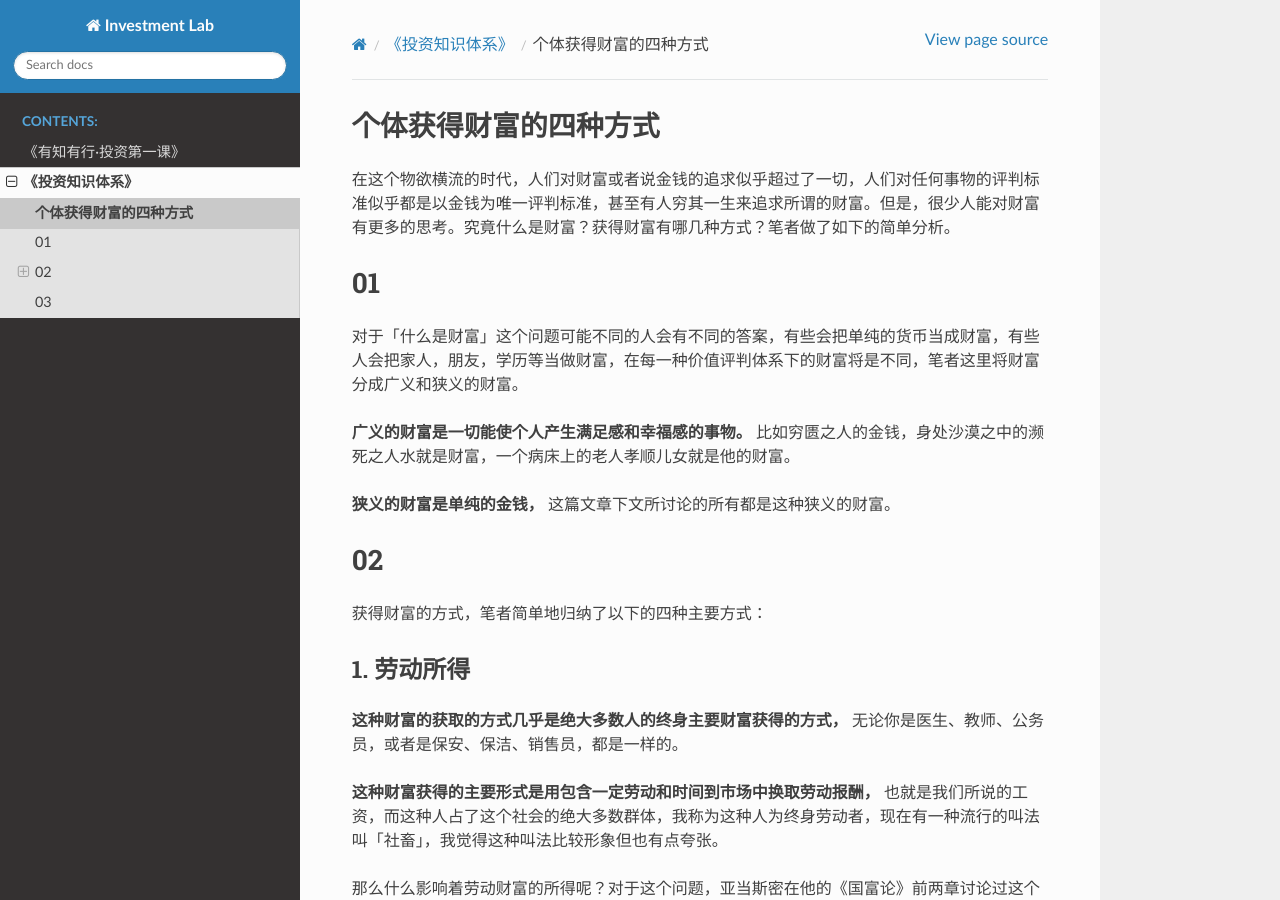
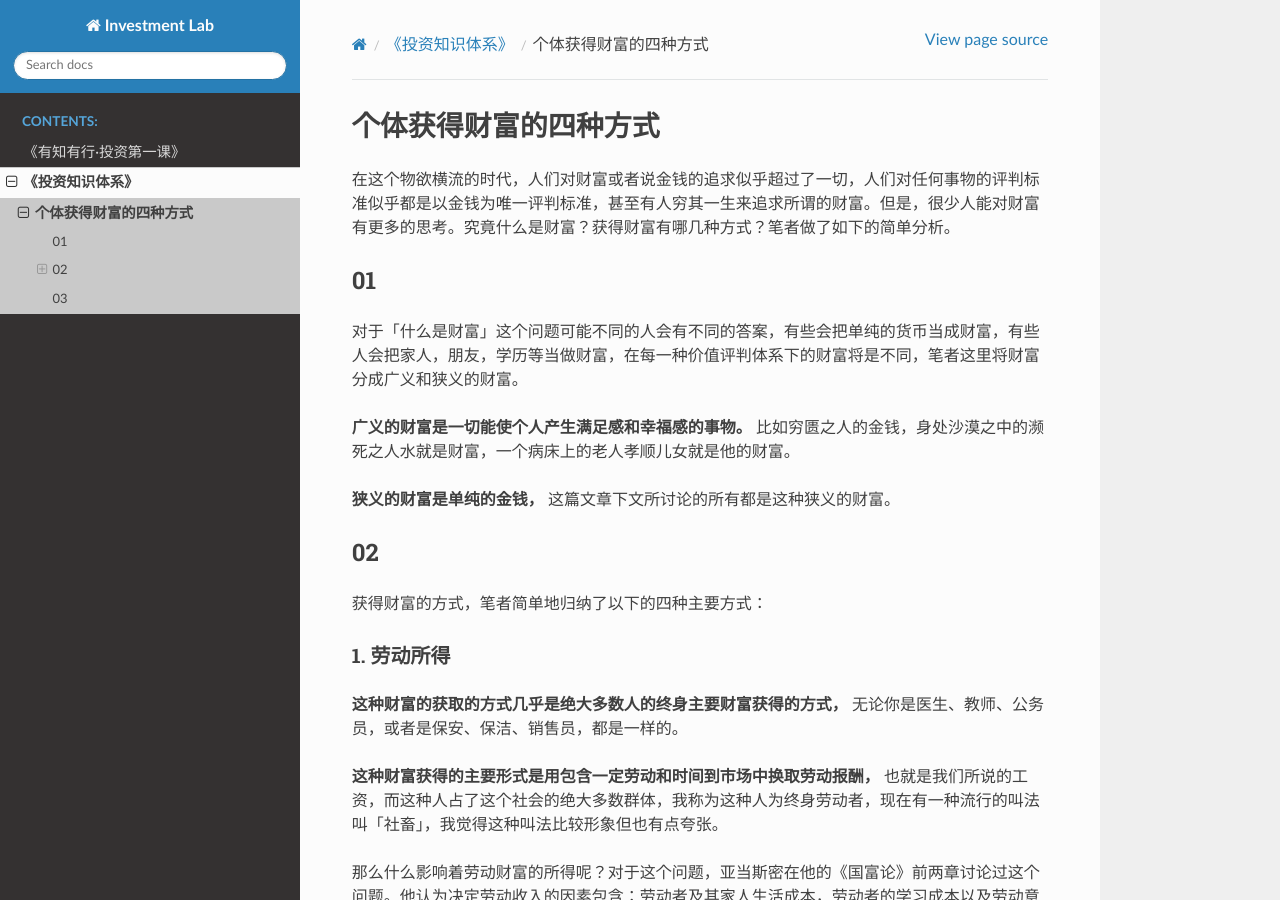
Before and after one commit to ahfywff/investment_lab, a Sphinx documentation site: the page built from source/tzzstx/01.md, in a window 1280 px wide and 900 px high. Built offline with Sphinx 7.4.7 and the Read the Docs theme 2.0.0, drawn with Linux system fonts in a browser that asks for light colours.

Commit message:
Update 01.md

```diff
--- a/source/tzzstx/01.md
+++ b/source/tzzstx/01.md
@@ -2,7 +2,7 @@
 
 在这个物欲横流的时代，人们对财富或者说金钱的追求似乎超过了一切，人们对任何事物的评判标准似乎都是以金钱为唯一评判标准，甚至有人穷其一生来追求所谓的财富。但是，很少人能对财富有更多的思考。究竟什么是财富？获得财富有哪几种方式？笔者做了如下的简单分析。
 
-# 01
+## 01
 
 对于「什么是财富」这个问题可能不同的人会有不同的答案，有些会把单纯的货币当成财富，有些人会把家人，朋友，学历等当做财富，在每一种价值评判体系下的财富将是不同，笔者这里将财富分成广义和狭义的财富。
 
@@ -10,11 +10,11 @@
 
 **狭义的财富是单纯的金钱，** 这篇文章下文所讨论的所有都是这种狭义的财富。
 
-# 02
+## 02
 
 获得财富的方式，笔者简单地归纳了以下的四种主要方式：
 
-## 1. 劳动所得
+### 1. 劳动所得
 
 **这种财富的获取的方式几乎是绝大多数人的终身主要财富获得的方式，** 无论你是医生、教师、公务员，或者是保安、保洁、销售员，都是一样的。
 
@@ -32,19 +32,19 @@
 
 虽然大多数人都是以这种方式获得财富，但是极少的人能通过这种方式跳出到其他的财富获取来源，这些人只有通过不断劳动才能维持生活的现状，和笔者一样，可能终身都无法突破这种结局，不知道这是一种悲剧还是一种幸运。
 
-## 2. 资产所得
+### 2. 资产所得
 
 **资产所得就是不需要自己往里面投入额外的时间精力就可以自己产生货币财富。** 这种资产所得可能每一个人都会有，比如我们银行存款的利息，就是一种资产所得，不需要我们对其进行投入，会自发地产生财富。
 
 诸如此类的，比如能有稳定的房租收入的房产，能稳定产生股息并且股价波动不大的股票，再比如说能产生利息的有价证券国债公司债等等。但这种收入要想满足自己的日常生活可能是远远不够的（在资产数目不多的情况下），而且这种收入需要一定的成本，或者说很高的成本才能有足够的现金流量。
 
-## 3. 经营所得
+### 3. 经营所得
 
 **经营所得可以简单地看作经营生产资料并获得劳动之外的所得。** 比如一个经营自己小店的超市老板，他是没有工资的，或者说他是自己给自己开工资的。所有的零售所得，减去房租水电等成本后就是他自己的经营所得（包含自己的劳动回报但不是全部）。
 
 当然这种财富也是有自己的优缺点的，优点是上限可以很高，甚至可能把自己的公司做上市获得巨量的财富。缺点是具有一定的成本和风险，成本就是做成这样一个有机整体所需要的全部生产资料，以及一定的经营经验和能力，再者就是有风险，可能全部的前期成本都打水漂或许还要再贴一点，赚这种钱的人不仅需要过人的胆量，还要有坚强的意志，甚至还需要一点运气的加成。
 
-## 4. 资产转移
+### 4. 资产转移
 
 **这一种财富的获得可能并不产生「财富」，资产转移可以看成是将一个人口袋的钱转移到另一个人的口袋里。但对这个社会的财富毫无 贡献，甚至会产生内在财富的内耗。**
 
@@ -58,6 +58,6 @@
 
 还有其他的财富转移方式。比如买的艺术品涨价，套利走人，再比如结婚时的彩礼嫁妆等等，凡是不增加社会总财富的金钱都可以叫做财富转移。财富转移具有一定的概率机制，这是这种财富最具有魅力的地方。
 
-# 03
+## 03
 
 总之，财富获取的方式多种多样，难度和风险也各有不同。每个人都将会有自己的财富来源，财富是我们的工具，是我们的奴仆而不是我们的主人，不少人在追求财富的道路上逐渐沦为财富的奴隶，终身为之懊苦不已，但又何曾想过财富不等同于幸福，财富如同花园里翩翩起舞的蝴蝶，但是在追求这只蝴蝶的时候不要忽略脚下美丽的花朵和走过的经历。
```
